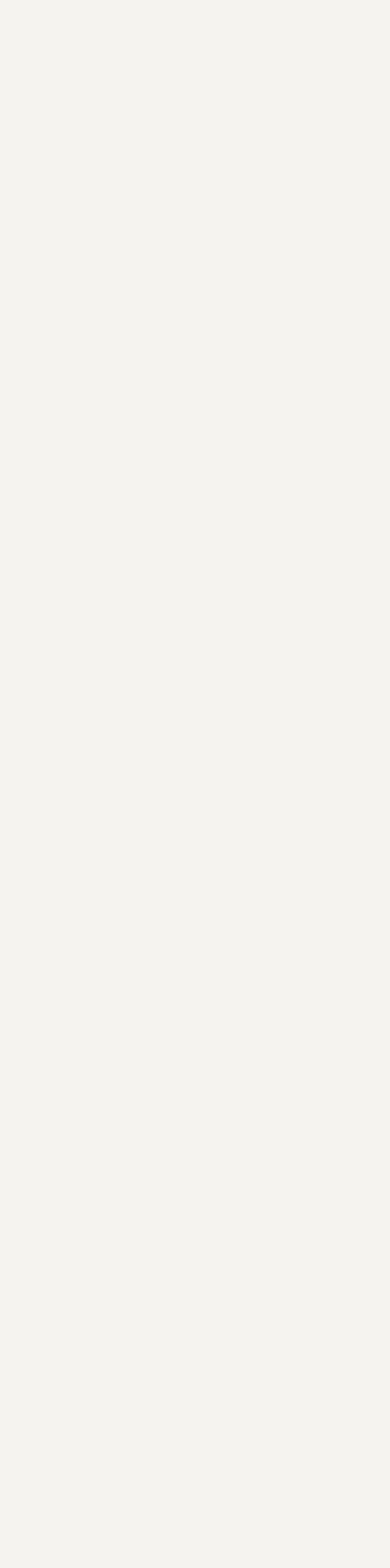
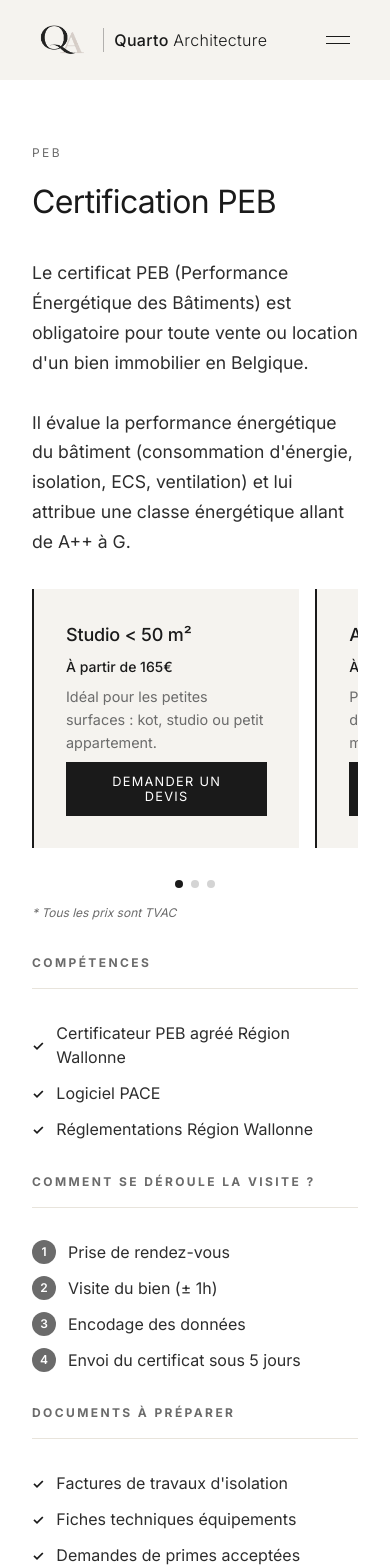
Before and after one commit to JulienHansen/portfolio, a React (Vite) app: page /peb in a window 390 px wide. Before the commit this address had no page. Shown: the top 1568 px of the page. Before the commit the page ends 844 px from the top, so only its background shows below. Built offline with nearby package versions, Linux system fonts and the light colour scheme.

Commit message:
:construction: Working on dividing the mobile logic to the computer

```diff
--- a/src/App.jsx
+++ b/src/App.jsx
@@ -9,8 +9,9 @@ import Contact from './components/Contact/Contact'
 import Footer from './components/Footer/Footer'
 import ProjectDetail from './components/ProjectDetail/ProjectDetail'
 import ScrollToTop from './components/ScrollToTop/ScrollToTop'
+import useIsMobile from './hooks/useIsMobile'
 
-function HomePage({ onIntroComplete, showNavbar, skipIntro }) {
+function DesktopHomePage({ onIntroComplete, showNavbar, skipIntro }) {
   return (
     <>
       <Navbar visible={showNavbar} />
@@ -23,6 +24,31 @@ function HomePage({ onIntroComplete, showNavbar, skipIntro }) {
       </main>
       <Footer />
       <ScrollToTop />
+    </>
+  )
+}
+
+function MobilePage({ children }) {
+  return (
+    <>
+      <Navbar visible={true} />
+      <main style={{ paddingTop: 'var(--nav-height)' }}>
+        {children}
+      </main>
+      <Footer />
+      <ScrollToTop />
+    </>
+  )
+}
+
+function MobileHomePage({ onIntroComplete, showNavbar, skipIntro }) {
+  return (
+    <>
+      <Navbar visible={showNavbar} />
+      <main>
+        <Hero onIntroComplete={onIntroComplete} skipIntro={skipIntro} />
+      </main>
+      <Footer />
     </>
   )
 }
@@ -41,6 +67,7 @@ function ProjectPage() {
 }
 
 function App() {
+  const isMobile = useIsMobile()
   const [introSeen, setIntroSeen] = useState(() => {
     return sessionStorage.getItem('introSeen') === 'true'
   })
@@ -53,16 +80,35 @@ function App() {
   return (
     <BrowserRouter basename={import.meta.env.BASE_URL}>
       <Routes>
+        {isMobile ? (
+          <>
             <Route
               path="/"
               element={
-            <HomePage
+                <MobileHomePage
                   showNavbar={introSeen}
                   onIntroComplete={handleIntroComplete}
                   skipIntro={introSeen}
                 />
               }
             />
+            <Route path="/projects" element={<MobilePage><Projects /></MobilePage>} />
+            <Route path="/peb" element={<MobilePage><Peb /></MobilePage>} />
+            <Route path="/about" element={<MobilePage><About /></MobilePage>} />
+            <Route path="/contact" element={<MobilePage><Contact /></MobilePage>} />
+          </>
+        ) : (
+          <Route
+            path="/"
+            element={
+              <DesktopHomePage
+                showNavbar={introSeen}
+                onIntroComplete={handleIntroComplete}
+                skipIntro={introSeen}
+              />
+            }
+          />
+        )}
         <Route path="/projet/:slug" element={<ProjectPage />} />
       </Routes>
     </BrowserRouter>
--- a/src/components/Navbar/Navbar.jsx
+++ b/src/components/Navbar/Navbar.jsx
@@ -3,6 +3,7 @@ import { motion } from 'framer-motion'
 import { Link, useLocation, useNavigate } from 'react-router-dom'
 import styles from './Navbar.module.css'
 import logo from '../../assets/logo.png'
+import useIsMobile from '../../hooks/useIsMobile'
 
 const Navbar = ({ visible = true }) => {
   const [isScrolled, setIsScrolled] = useState(false)
@@ -10,6 +11,7 @@ const Navbar = ({ visible = true }) => {
   const [activeSection, setActiveSection] = useState('')
   const location = useLocation()
   const navigate = useNavigate()
+  const isMobile = useIsMobile()
 
   useEffect(() => {
     const handleScroll = () => {
@@ -20,6 +22,8 @@ const Navbar = ({ visible = true }) => {
   }, [])
 
   useEffect(() => {
+    if (isMobile) return
+
     // Si on est sur une page projet, activer "projects"
     if (location.pathname.startsWith('/projet/')) {
       setActiveSection('projects')
@@ -60,7 +64,7 @@ const Navbar = ({ visible = true }) => {
     })
 
     return () => observer.disconnect()
-  }, [location.pathname])
+  }, [location.pathname, isMobile])
 
   const handleLogoClick = (e) => {
     if (location.pathname === '/') {
@@ -72,10 +76,17 @@ const Navbar = ({ visible = true }) => {
     }
   }
 
-  const handleNavClick = (e, href) => {
+  const handleNavClick = (e, item) => {
     e.preventDefault()
-    const sectionId = href.replace('#', '')
 
+    if (isMobile) {
+      navigate(item.mobileHref)
+      setIsMobileMenuOpen(false)
+      window.scrollTo({ top: 0 })
+      return
+    }
+
+    const sectionId = item.href.replace('#', '')
     if (location.pathname === '/') {
       document.getElementById(sectionId)?.scrollIntoView({ behavior: 'smooth' })
     } else {
@@ -87,11 +98,14 @@ const Navbar = ({ visible = true }) => {
   }
 
   const navItems = [
-    { label: 'Projets', href: '#projects' },
-    { label: 'PEB', href: '#peb' },
-    { label: 'À propos', href: '#about' },
-    { label: 'Prendre contact', href: '#contact' }
+    { label: 'Projets', href: '#projects', mobileHref: '/projects' },
+    { label: 'PEB', href: '#peb', mobileHref: '/peb' },
+    { label: 'À propos', href: '#about', mobileHref: '/about' },
+    { label: 'Prendre contact', href: '#contact', mobileHref: '/contact' }
   ]
+
+  const isActiveMobile = (item) => location.pathname === item.mobileHref
+  const isActiveDesktop = (item) => activeSection === item.href.replace('#', '')
 
   return (
     <motion.nav
@@ -112,8 +126,8 @@ const Navbar = ({ visible = true }) => {
             <li key={item.label}>
               <a
                 href={item.href}
-                className={`${styles.navLink} ${activeSection === item.href.replace('#', '') ? styles.active : ''}`}
-                onClick={(e) => handleNavClick(e, item.href)}
+                className={`${styles.navLink} ${isActiveDesktop(item) ? styles.active : ''}`}
+                onClick={(e) => handleNavClick(e, item)}
               >
                 {item.label}
               </a>
@@ -132,20 +146,37 @@ const Navbar = ({ visible = true }) => {
 
         <div className={`${styles.mobileMenu} ${isMobileMenuOpen ? styles.open : ''}`}>
           <ul>
+            {location.pathname !== '/' && (
+              <motion.li
+                initial={{ opacity: 0, y: 20 }}
+                animate={isMobileMenuOpen ? { opacity: 1, y: 0 } : { opacity: 0, y: 20 }}
+                transition={{ delay: 0 }}
+              >
+                <a
+                  href="/"
+                  className={location.pathname === '/' ? styles.mobileActive : ''}
+                  onClick={(e) => {
+                    e.preventDefault()
+                    navigate('/')
+                    setIsMobileMenuOpen(false)
+                    window.scrollTo({ top: 0 })
+                  }}
+                >
+                  Accueil
+                </a>
+              </motion.li>
+            )}
             {navItems.map((item, index) => (
               <motion.li
                 key={item.label}
                 initial={{ opacity: 0, y: 20 }}
                 animate={isMobileMenuOpen ? { opacity: 1, y: 0 } : { opacity: 0, y: 20 }}
-                transition={{ delay: index * 0.1 }}
+                transition={{ delay: (location.pathname !== '/' ? index + 1 : index) * 0.1 }}
               >
                 <a
-                  href={item.href}
-                  className={activeSection === item.href.replace('#', '') ? styles.mobileActive : ''}
-                  onClick={(e) => {
-                    handleNavClick(e, item.href)
-                    setIsMobileMenuOpen(false)
-                  }}
+                  href={isMobile ? item.mobileHref : item.href}
+                  className={isActiveMobile(item) ? styles.mobileActive : ''}
+                  onClick={(e) => handleNavClick(e, item)}
                 >
                   {item.label}
                 </a>
--- a/src/components/Peb/Peb.jsx
+++ b/src/components/Peb/Peb.jsx
@@ -1,7 +1,15 @@
+import { useState, useRef, useEffect } from 'react'
 import { motion } from 'framer-motion'
+import { useNavigate } from 'react-router-dom'
 import styles from './Peb.module.css'
+import useIsMobile from '../../hooks/useIsMobile'
 
 const Peb = () => {
+  const isMobile = useIsMobile()
+  const navigate = useNavigate()
+  const carouselRef = useRef(null)
+  const [activeCard, setActiveCard] = useState(0)
+
   const services = [
     {
       title: "Studio < 50 m²",
@@ -40,6 +48,42 @@ const Peb = () => {
     "Plans et attestations"
   ]
 
+  useEffect(() => {
+    if (!isMobile || !carouselRef.current) return
+
+    const carousel = carouselRef.current
+    const handleScroll = () => {
+      const scrollLeft = carousel.scrollLeft
+      const cardWidth = carousel.offsetWidth * 0.82
+      const index = Math.round(scrollLeft / cardWidth)
+      setActiveCard(Math.min(index, services.length - 1))
+    }
+
+    carousel.addEventListener('scroll', handleScroll, { passive: true })
+    return () => carousel.removeEventListener('scroll', handleScroll)
+  }, [isMobile, services.length])
+
+  const handleDevisClick = (serviceTitle) => {
+    if (isMobile) {
+      const message = `Bonjour,\n\nJe souhaite obtenir un devis pour un certificat PEB.\n\nType de bien : ${serviceTitle}\nAdresse du bien :\nSurface approximative :\n\nCordialement,`
+      navigate(`/contact?subject=${encodeURIComponent('Certification PEB')}&message=${encodeURIComponent(message)}`)
+    } else {
+      const message = `Bonjour,
+
+Je souhaite obtenir un devis pour un certificat PEB.
+
+Type de bien :
+Adresse du bien :
+Surface approximative :
+
+Cordialement,`
+      window.dispatchEvent(new CustomEvent('prefillContactForm', {
+        detail: { message, subject: 'Certification PEB' }
+      }))
+      document.getElementById('contact').scrollIntoView({ behavior: 'smooth' })
+    }
+  }
+
   return (
     <section className={styles.peb} id="peb">
       <div className="container">
@@ -61,6 +105,76 @@ const Peb = () => {
           </p>
         </motion.div>
 
+        {isMobile ? (
+          <>
+            <div className={styles.carouselWrapper}>
+              <div className={styles.carousel} ref={carouselRef}>
+                {services.map((service, index) => (
+                  <div key={service.title} className={styles.carouselCard}>
+                    <div className={styles.carouselCardInner}>
+                      <h4 className={styles.serviceTitle}>{service.title}</h4>
+                      <span className={styles.servicePrice}>{service.price}</span>
+                      <p className={styles.serviceDescription}>{service.description}</p>
+                      <button
+                        type="button"
+                        className={styles.cardDevisButton}
+                        onClick={() => handleDevisClick(service.title)}
+                      >
+                        Demander un devis
+                      </button>
+                    </div>
+                  </div>
+                ))}
+              </div>
+              <div className={styles.carouselDots}>
+                {services.map((_, index) => (
+                  <span
+                    key={index}
+                    className={`${styles.dot} ${index === activeCard ? styles.dotActive : ''}`}
+                  />
+                ))}
+              </div>
+              <p className={styles.priceNote}>* Tous les prix sont TVAC</p>
+            </div>
+
+            <div className={styles.mobileSection}>
+              <h3 className={styles.sectionTitle}>Compétences</h3>
+              <ul className={styles.competencesList}>
+                {competences.map((competence) => (
+                  <li key={competence} className={styles.competenceItem}>
+                    <span className={styles.checkmark}>✓</span>
+                    {competence}
+                  </li>
+                ))}
+              </ul>
+            </div>
+
+            <div className={styles.mobileSection}>
+              <h3 className={styles.sectionTitle}>Comment se déroule la visite ?</h3>
+              <ol className={styles.etapesList}>
+                {etapesVisite.map((etape, index) => (
+                  <li key={etape} className={styles.etapeItem}>
+                    <span className={styles.etapeNumber}>{index + 1}</span>
+                    {etape}
+                  </li>
+                ))}
+              </ol>
+            </div>
+
+            <div className={styles.mobileSection}>
+              <h3 className={styles.sectionTitle}>Documents à préparer</h3>
+              <ul className={styles.documentsList}>
+                {documents.map((doc) => (
+                  <li key={doc} className={styles.documentItem}>
+                    <span className={styles.checkmark}>✓</span>
+                    {doc}
+                  </li>
+                ))}
+              </ul>
+            </div>
+          </>
+        ) : (
+          <>
             <div className={styles.grid}>
               <motion.div
                 className={styles.services}
@@ -180,28 +294,13 @@ const Peb = () => {
               <button
                 type="button"
                 className={styles.ctaButton}
-            onClick={() => {
-              const message = `Bonjour,
-
-Je souhaite obtenir un devis pour un certificat PEB.
-
-Type de bien :
-Adresse du bien :
-Surface approximative :
-
-Cordialement,`
-              window.dispatchEvent(new CustomEvent('prefillContactForm', {
-                detail: {
-                  message,
-                  subject: 'Certification PEB'
-                }
-              }))
-              document.getElementById('contact').scrollIntoView({ behavior: 'smooth' })
-            }}
+                onClick={() => handleDevisClick()}
               >
                 Demander un devis
               </button>
             </motion.div>
+          </>
+        )}
       </div>
     </section>
   )
--- a/src/components/Peb/Peb.module.css
+++ b/src/components/Peb/Peb.module.css
@@ -152,6 +152,7 @@
   color: var(--white);
   background-color: var(--gray);
   border-radius: 50%;
+  flex-shrink: 0;
 }
 
 .documentsList {
@@ -200,7 +201,82 @@
   transform: translateY(-2px);
 }
 
-/* Responsive */
+/* Mobile Carousel */
+.carouselWrapper {
+  margin-bottom: var(--spacing-lg);
+}
+
+.carousel {
+  display: flex;
+  overflow-x: auto;
+  scroll-snap-type: x mandatory;
+  -webkit-overflow-scrolling: touch;
+  gap: var(--spacing-sm);
+  padding-bottom: var(--spacing-sm);
+  scrollbar-width: none;
+}
+
+.carousel::-webkit-scrollbar {
+  display: none;
+}
+
+.carouselCard {
+  flex: 0 0 82%;
+  scroll-snap-align: start;
+}
+
+.carouselCardInner {
+  background: var(--cream);
+  border-left: 2px solid var(--black);
+  padding: var(--spacing-md);
+  display: flex;
+  flex-direction: column;
+  gap: 8px;
+  height: 100%;
+}
+
+.cardDevisButton {
+  margin-top: auto;
+  padding: 12px 24px;
+  background: var(--black);
+  color: var(--white);
+  font-size: 0.8rem;
+  text-transform: uppercase;
+  letter-spacing: 0.1em;
+  border: none;
+  cursor: pointer;
+  transition: background var(--transition);
+  align-self: flex-start;
+}
+
+.cardDevisButton:active {
+  background: var(--gray-dark);
+}
+
+.carouselDots {
+  display: flex;
+  justify-content: center;
+  gap: 8px;
+  margin-top: var(--spacing-sm);
+}
+
+.dot {
+  width: 8px;
+  height: 8px;
+  border-radius: 50%;
+  background: var(--gray-light);
+  transition: background var(--transition);
+}
+
+.dotActive {
+  background: var(--black);
+}
+
+.mobileSection {
+  margin-bottom: var(--spacing-lg);
+}
+
+/* Desktop Responsive */
 @media (max-width: 968px) {
   .grid {
     grid-template-columns: 1fr;
--- /dev/null
+++ b/src/hooks/useIsMobile.js
@@ -0,0 +1,18 @@
+import { useState, useEffect } from 'react'
+
+const MOBILE_BREAKPOINT = 768
+
+export default function useIsMobile() {
+  const [isMobile, setIsMobile] = useState(() => {
+    return window.innerWidth <= MOBILE_BREAKPOINT
+  })
+
+  useEffect(() => {
+    const mql = window.matchMedia(`(max-width: ${MOBILE_BREAKPOINT}px)`)
+    const handler = (e) => setIsMobile(e.matches)
+    mql.addEventListener('change', handler)
+    return () => mql.removeEventListener('change', handler)
+  }, [])
+
+  return isMobile
+}
```
Also changed, not shown: src/components/Contact/Contact.jsx (+15 -0 lines). Lines whose indentation alone changed are shown as unchanged.
